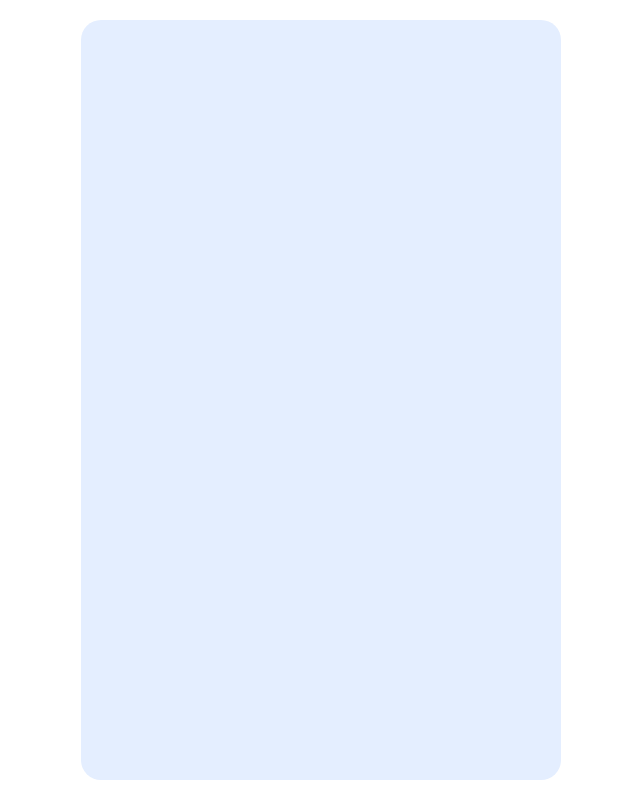
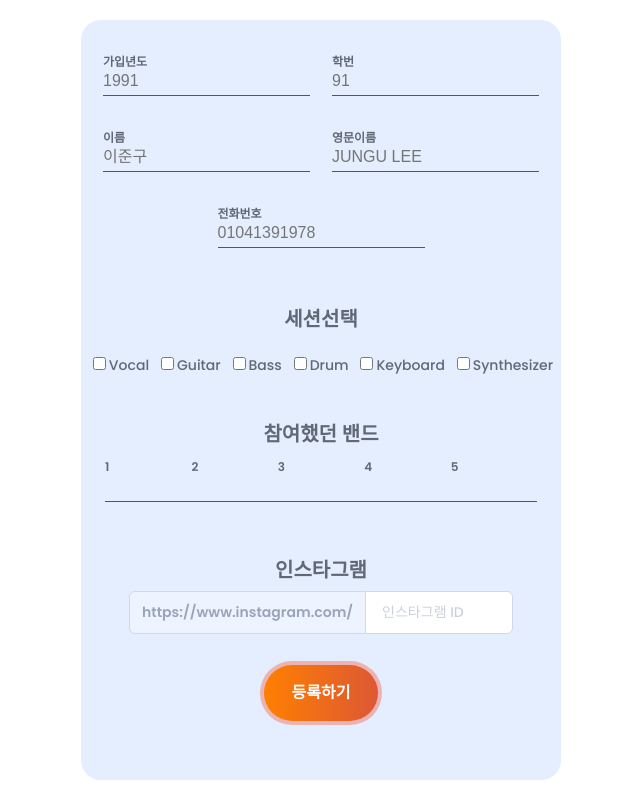
Before and after one commit to CriminalPenguin/artist_in_hema, a React (Create React App) app in the folder hema-app/: page /register in a window 1280 px wide. Shown: the whole page, without its empty margins (319-959 px from the left). Built offline with nearby package versions, Linux system fonts and the light colour scheme.

Commit message:
등록 페이지 디자인 완성

```diff
--- a/hema-app/src/Register.css
+++ /dev/null
@@ -1,21 +0,0 @@
-.Page2 {
-  display: flex;
-  width: 100%;
-  justify-content: center;
-  text-align: center;
-  align-items: center;
-  height: 100vh;
-}
-
-.Nemo {
-  height: 760px;
-  width: 480px;
-  display: flex;
-  flex-direction: column;
-  border-radius: 20px;
-  background: #e4eeff;
-
-  justify-content: center;
-  text-align: center;
-  align-items: center;
-}
--- a/hema-app/src/Register.js
+++ b/hema-app/src/Register.js
@@ -1,10 +1,52 @@
-import './Register.css';
+import './Register.scss';
 import React from 'react';
 
 function Register() {
   return (
     <div className="Page2">
       <div className="Nemo">
+        <div className="Empty"></div>
+        <div className="P1">
+          <div className="input-container"><input type="number" placeholder="1991"/><label>가입년도</label></div>
+          <div className="input-container"><input type="number" placeholder="91"/><label>학번</label></div>
+        </div>
+        <div className="P2">
+          <div className="input-container"><input type="text" placeholder="이준구"/><label>이름</label></div>
+          <div className="input-container"><input type="text" placeholder="JUNGU LEE"/><label>영문이름</label></div>
+        </div>
+        <div className="P3">
+        <div className="input-container"><input type="number" placeholder="01041391978"/><label>전화번호</label></div>
+        </div>
+        <div className="P4">
+          <div className="Font">세션선택</div>
+          <div className="Sess">
+            <label><input type="checkbox"/>Vocal</label>
+            <label><input type="checkbox"/>Guitar</label>
+            <label><input type="checkbox"/>Bass</label>
+            <label><input type="checkbox"/>Drum</label>
+            <label><input type="checkbox"/>Keyboard</label>
+            <label><input type="checkbox"/>Synthesizer</label>
+          </div>
+        </div>
+        <div className="P5">
+          <div className="Font">참여했던 밴드</div>
+          <div className="band">
+            <div className="input-container"><input type="text"/><label>1</label></div>
+            <div className="input-container"><input type="text"/><label>2</label></div>
+            <div className="input-container"><input type="text"/><label>3</label></div>
+            <div className="input-container"><input type="text"/><label>4</label></div>
+            <div className="input-container"><input type="text"/><label>5</label></div>
+          </div>
+        </div>
+        <div className="P6">
+          <div>인스타그램</div>
+          <div className="form-group">
+            <span>https://www.instagram.com/</span>
+            <input className="form-field" type="text" placeholder="인스타그램 ID"/>
+          </div>
+        </div>
+        <div className="btn"><button class="button-77" role="button">등록하기</button></div>
+        <div className="Empty"></div>
       </div>
     </div>
   );
--- /dev/null
+++ b/hema-app/src/Register.scss
@@ -0,0 +1,348 @@
+:root {
+
+  --input-color: #99A3BA;
+  --input-border: #CDD9ED;
+  --input-background: #fff;
+  --input-placeholder: #CBD1DC;
+
+  --input-border-focus: #275EFE;
+
+  --group-color: var(--input-color);
+  --group-border: var(--input-border);
+  --group-background: #EEF4FF;
+
+  --group-color-focus: #fff;
+  --group-border-focus: var(--input-border-focus);
+  --group-background-focus: #678EFE;
+
+}
+
+.Page2 {
+  display: flex;
+  width: 100%;
+  justify-content: center;
+  text-align: center;
+  align-items: center;
+  height: 100vh;
+}
+
+.Nemo {
+  height: 760px;
+  width: 480px;
+  display: flex;
+  flex-direction: column;
+  border-radius: 20px;
+  background: #e4eeff;
+
+  justify-content: center;
+  text-align: center;
+  align-items: center;
+}
+
+.P1 {
+  display: flex;
+  height: 10%;
+  width: 100%;
+  justify-content: space-evenly;
+  text-align: center;
+  align-items: center;
+}
+
+.input-container{
+	position:relative;
+	margin-bottom:25px;
+}
+.input-container label{
+	position:absolute;
+	top:0px;
+	left:0px;
+	font-size:16px;
+  font-weight:600;
+	color:#616875;
+	transition: all 0.5s ease-in-out;
+}
+.input-container input{
+  border:0;
+  border-bottom:1px solid #555;
+  background:transparent;
+  width:100%;
+  padding:8px 0 5px 0;
+  font-size:16px;
+  color:#616875;
+}
+.input-container input:focus{
+  border:none;
+  outline:none;
+  border-bottom:1px solid #FF8000;
+}
+
+.input-container input:focus ~ label,
+.input-container input:valid ~ label{
+	top:-12px;
+	font-size:12px;
+}
+
+.P2 {
+  display: flex;
+  height: 10%;
+  width: 100%;
+  justify-content: space-evenly;
+  text-align: center;
+  align-items: center;
+  font-weight: 800;
+  font-size: 20px;
+  color: #616875;
+}
+
+.P3 {
+  display: flex;
+  height: 10%;
+  width: 50%;
+  justify-content: space-evenly;
+  text-align: left;
+  align-items: center;
+  font-weight: 800;
+  font-size: 20px;
+  color: #616875;
+}
+
+.P4 {
+  width: 100%;
+  height: 15%;
+  display: flex;
+  flex-direction: column;
+  justify-content: space-evenly;
+  text-align: center;
+  align-items: center;
+}
+.Font {
+  font-weight: 600;
+  font-size: 20px;
+  color: #616875;
+}
+
+.Sess {
+  display: flex;
+  justify-content: space-evenly;
+  width: 100%;
+}
+
+.Sess label {
+  font-weight: 400;
+  font-size: 14px;
+  color: #616875;
+}
+
+.P5 {
+  height: 20%;
+  width: 90%;
+  display: flex;
+  flex-direction: column;
+  justify-content: space-evenly;
+  text-align: center;
+  align-items: center;
+  font-weight: 800;
+  font-size: 20px;
+  color: #616875;
+}
+
+.band {
+  display: flex;
+  width: 100%;
+  justify-content: space-evenly;
+}
+
+.P6 {
+  height: 12%;
+  width: 80%;
+  display: flex;
+  flex-direction: column;
+  justify-content: space-evenly;
+  text-align: center;
+  align-items: center;
+  font-weight: 600;
+  font-size: 20px;
+  color: #616875;
+}
+
+.form-field {
+  display: block;
+  width: 100%;
+  padding: 8px 16px;
+  line-height: 25px;
+  font-size: 14px;
+  font-weight: 500;
+  font-family: inherit;
+  border-radius: 6px;
+  -webkit-appearance: none;
+  color: var(--input-color);
+  border: 1px solid var(--input-border);
+  background: var(--input-background);
+  transition: border .3s ease;
+  &::placeholder {
+      color: var(--input-placeholder);
+  }
+  &:focus {
+      outline: none;
+      border-color: var(--input-border-focus);
+  }
+}
+
+.form-group {
+  position: relative;
+  display: flex;
+  width: 100%;
+  & > span,
+  .form-field {
+      white-space: nowrap;
+      display: block;
+      &:not(:first-child):not(:last-child) {
+          border-radius: 0;
+      }
+      &:first-child {
+          border-radius: 6px 0 0 6px;
+      }
+      &:last-child {
+          border-radius: 0 6px 6px 0;
+      }
+      &:not(:first-child) {
+          margin-left: -1px;
+      }
+  }
+  .form-field {
+      position: relative;
+      z-index: 1;
+      flex: 1 1 auto;
+      width: 1%;
+      margin-top: 0;
+      margin-bottom: 0;
+  }
+  & > span {
+      text-align: center;
+      padding: 8px 12px;
+      font-size: 14px;
+      line-height: 25px;
+      color: var(--group-color);
+      background: var(--group-background);
+      border: 1px solid var(--group-border);
+      transition: background .3s ease, border .3s ease, color .3s ease;
+  }
+  &:focus-within {
+      & > span {
+          color: var(--group-color-focus);
+          background: var(--group-background-focus);
+          border-color: var(--group-border-focus);
+      }
+  }
+}
+
+.btn {
+  width: 100%;
+  height: 14%;
+  display: flex;
+  justify-content: center;
+  text-align: center;
+  align-items: center;
+}
+
+/* CSS */
+.button-77 {
+  align-items: center;
+  appearance: none;
+  background-clip: padding-box;
+  background-color: initial;
+  background-image: none;
+  border-style: none;
+  box-sizing: border-box;
+  color: #fff;
+  cursor: pointer;
+  display: inline-block;
+  flex-direction: row;
+  flex-shrink: 0;
+  font-family: Eina01,sans-serif;
+  font-size: 16px;
+  font-weight: 800;
+  justify-content: center;
+  line-height: 24px;
+  margin: 0;
+  min-height: 64px;
+  outline: none;
+  overflow: visible;
+  padding: 19px 26px;
+  pointer-events: auto;
+  position: relative;
+  text-align: center;
+  text-decoration: none;
+  text-transform: none;
+  user-select: none;
+  -webkit-user-select: none;
+  touch-action: manipulation;
+  vertical-align: middle;
+  width: auto;
+  word-break: keep-all;
+  z-index: 0;
+}
+
+@media (min-width: 768px) {
+  .button-77 {
+    padding: 19px 32px;
+  }
+}
+
+.button-77:before,
+.button-77:after {
+  border-radius: 80px;
+}
+
+.button-77:before {
+  background-color: rgba(249, 58, 19, .32);
+  content: "";
+  display: block;
+  height: 100%;
+  left: 0;
+  overflow: hidden;
+  position: absolute;
+  top: 0;
+  width: 100%;
+  z-index: -2;
+}
+
+.button-77:after {
+  background-color: initial;
+  background-image: linear-gradient(92.83deg, #FF8000 0, #dd5735 100%);
+  bottom: 4px;
+  content: "";
+  display: block;
+  left: 4px;
+  overflow: hidden;
+  position: absolute;
+  right: 4px;
+  top: 4px;
+  transition: all 100ms ease-out;
+  z-index: -1;
+}
+
+.button-77:hover:not(:disabled):after {
+  bottom: 0;
+  left: 0;
+  right: 0;
+  top: 0;
+  transition-timing-function: ease-in;
+}
+
+.button-77:active:not(:disabled) {
+  color: #ccc;
+}
+
+.button-77:active:not(:disabled):after {
+  background-image: linear-gradient(0deg, rgba(0, 0, 0, .2), rgba(0, 0, 0, .2)), linear-gradient(92.83deg, #FF8000 0, #dd5735 100%);
+  bottom: 4px;
+  left: 4px;
+  right: 4px;
+  top: 4px;
+}
+
+.button-77:disabled {
+  cursor: default;
+  opacity: .24;
+}
--- a/package.json
+++ b/package.json
@@ -1,5 +1,6 @@
 {
   "dependencies": {
+    "node-sass": "^7.0.1",
     "react-scroll": "^1.8.7",
     "typeit-react": "^2.3.3"
   }
```
Also changed, not shown: 1 other file (tests, documents, lock files or other folders).
